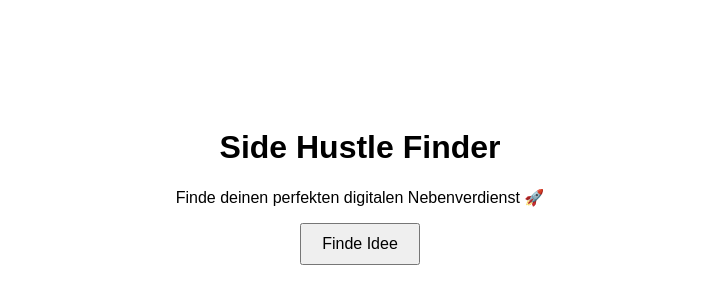
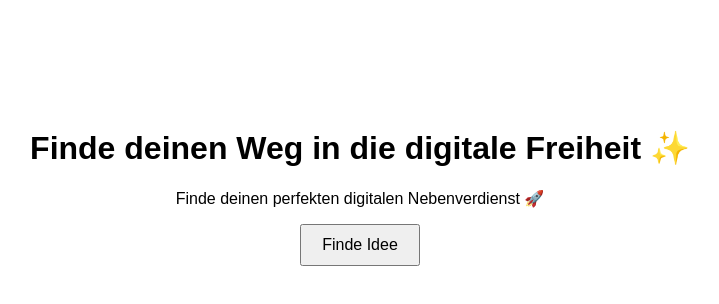
Before and after one commit to danzehole/dynasty-app, a Next.js app: page / in a window 1280 px wide. Shown: the top 304 px of the page, without its empty margins (280-999 px from the left). Built offline with nearby package versions, Linux system fonts and the light colour scheme.

Commit message:
Update index.js

```diff
--- a/pages/index.js
+++ b/pages/index.js
@@ -11,7 +11,7 @@ export default function Home() {
 
   return (
     <div style={{ textAlign: 'center', paddingTop: '100px', fontFamily: 'Arial' }}>
-      <h1>Side Hustle Finder</h1>
+      <h1>Finde deinen Weg in die digitale Freiheit ✨</h1>
       <p>Finde deinen perfekten digitalen Nebenverdienst 🚀</p>
       <button onClick={findHustle} style={{ padding: '10px 20px', fontSize: '16px' }}>Finde Idee</button>
       {result && (
```
